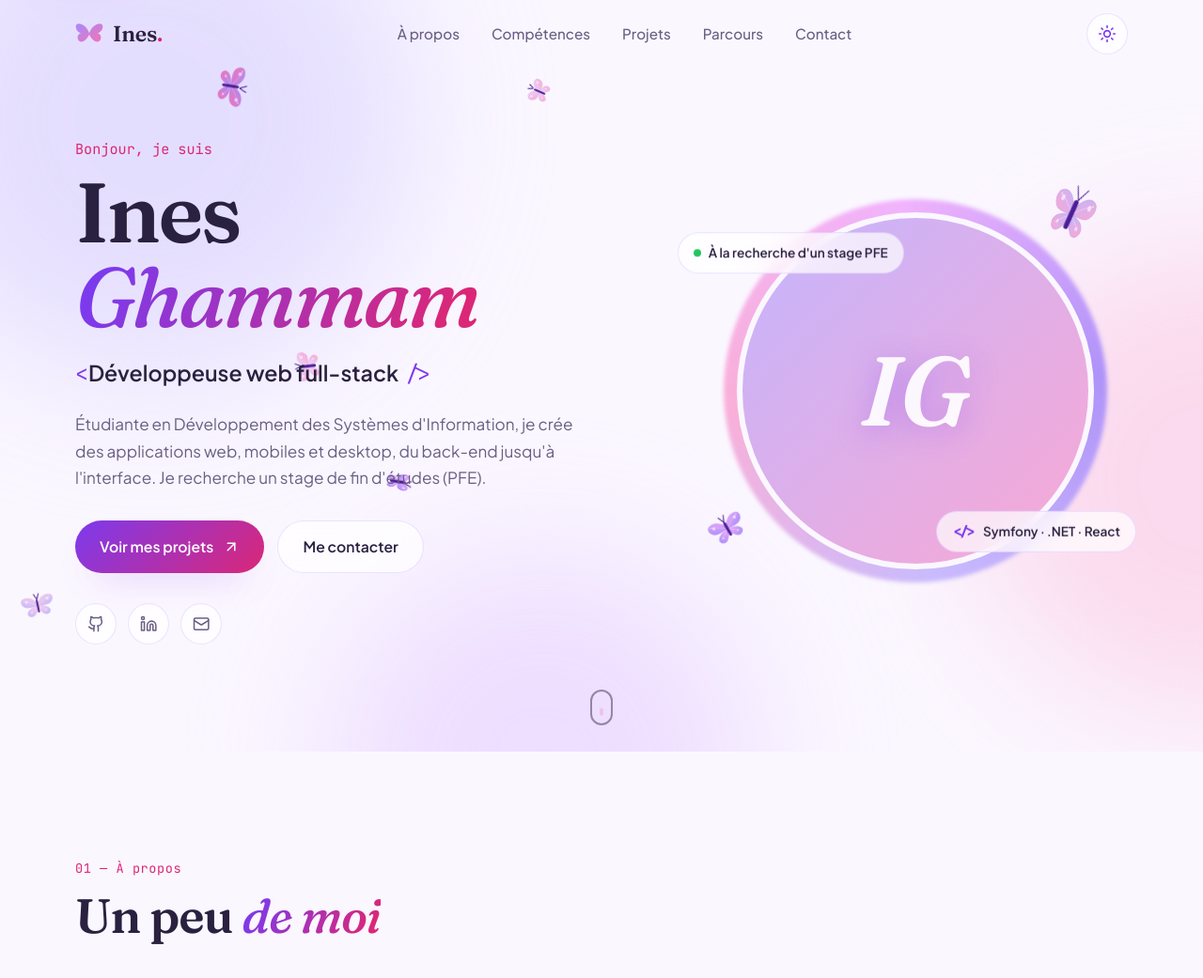
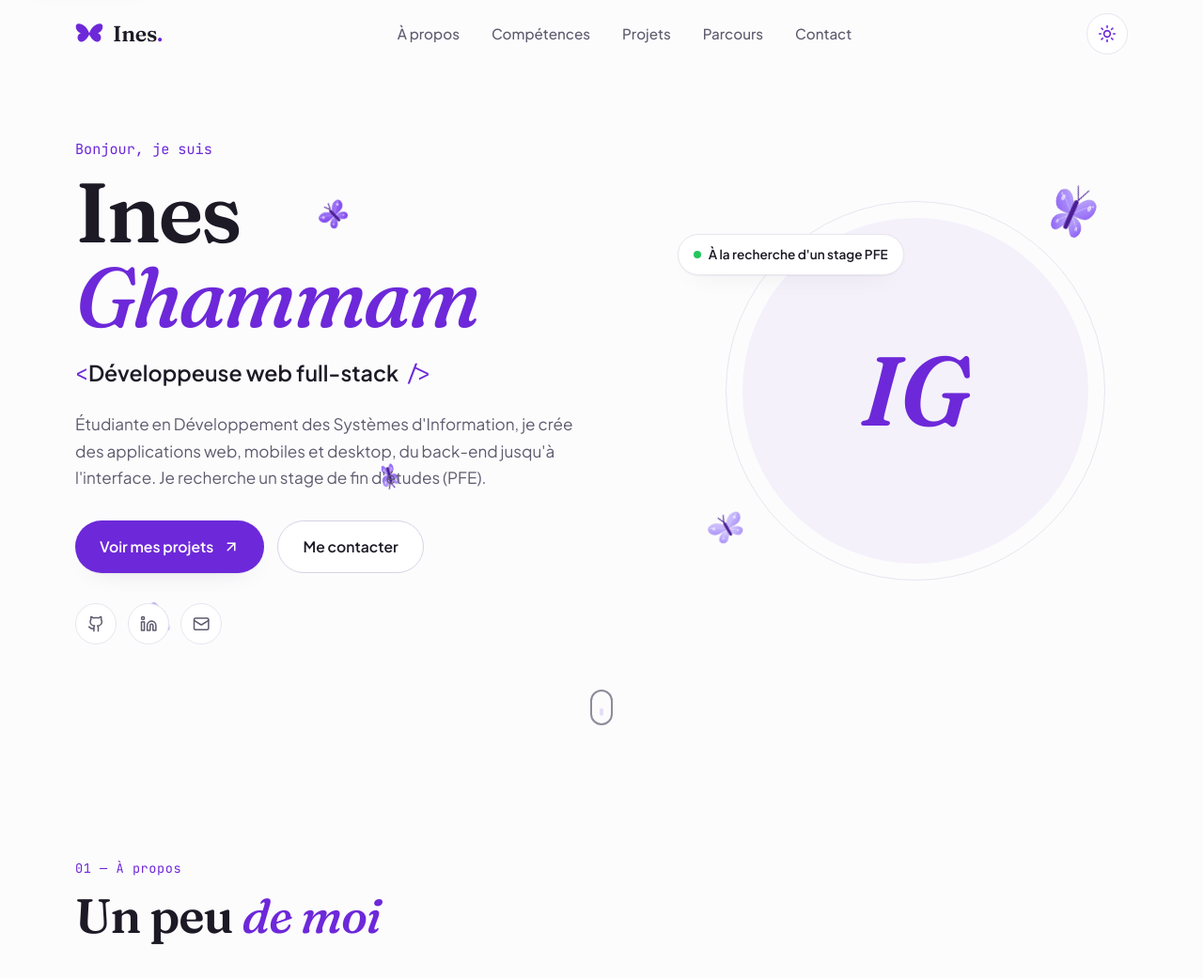
Before and after one commit to inesgha/inesgha.github.io, a plain HTML site: page index.html in a window 1280 px wide. Shown: the top 1041 px of the page at 94% size. Drawn offline with Linux system fonts and the light colour scheme; animation ran at ten frames a second.

Commit message:
style: sober design with a single accent color

```diff
--- a/css/style.css
+++ b/css/style.css
@@ -1,40 +1,36 @@
 /* =========================================================
    PORTFOLIO — Ines Ghammam
-   Thème : violet & rose pastel · mode clair / sombre
+   Style sobre : fond neutre, un seul accent violet · mode clair / sombre
    ========================================================= */
 
 /* ---------- 1. Couleurs & variables ---------- */
+/* Pour changer la couleur du site, modifie --primary (et --btn-bg / --btn-hover). */
 :root {
-  --bg: #fbf7ff;
-  --bg-alt: #f5edff;
-  --surface: rgba(255, 255, 255, 0.7);
+  --bg: #fcfcfd;
+  --bg-alt: #f6f5f9;
+  --surface: #ffffff;
   --surface-strong: #ffffff;
-  --border: rgba(139, 92, 246, 0.16);
-  --text: #2a2140;
-  --text-muted: #6a5f84;
-  --primary: #7c3aed;
-  --accent: #db2777;
-  --lilac: #c4b5fd;
-  --pink: #f9a8d4;
+  --border: #e7e5ee;
+  --border-strong: #d6d2e3;
+  --text: #1d1a26;
+  --text-muted: #5f5b6e;
+  --primary: #6d28d9;
+  --accent: #6d28d9;
+  --tint: #f4f1fb;
+  --dots: rgba(109, 40, 217, 0.12);
+  --selection: #ddd6fe;
+  --danger: #dc2626;
 
-  --grad-soft: linear-gradient(135deg, #c4b5fd 0%, #f9a8d4 100%);
-  --grad-text: linear-gradient(120deg, #7c3aed 10%, #db2777 90%);
-  --btn-bg: linear-gradient(135deg, #7c3aed 0%, #db2777 100%);
+  --btn-bg: #6d28d9;
+  --btn-hover: #5b21b6;
   --btn-text: #ffffff;
 
-  --tag-bg: rgba(167, 139, 250, 0.14);
+  --tag-bg: #f4f1fb;
   --tag-text: #5b21b6;
-  --shadow: 0 18px 40px -22px rgba(124, 58, 237, 0.45);
-  --shadow-hover: 0 26px 50px -20px rgba(219, 39, 119, 0.4);
-  --glow: 0 0 0 transparent;
+  --shadow: 0 1px 2px rgba(20, 16, 40, 0.05), 0 10px 30px -18px rgba(20, 16, 40, 0.18);
+  --shadow-hover: 0 1px 2px rgba(20, 16, 40, 0.06), 0 18px 40px -20px rgba(20, 16, 40, 0.26);
 
   --bf-body: #4c1d95;
-  --bf-glow: none;
-
-  --blob-1: #ddd6fe;
-  --blob-2: #fbcfe8;
-  --blob-3: #e9d5ff;
-  --blob-opacity: 0.75;
 
   --radius: 22px;
   --radius-sm: 12px;
@@ -49,35 +45,33 @@
   color-scheme: light;
 }
 
-/* Mode sombre : violet nuit + reflets lumineux */
+/* Mode sombre : gris très foncé + violet clair */
 [data-theme="dark"] {
-  --bg: #100b1c;
-  --bg-alt: #160f27;
-  --surface: rgba(34, 25, 58, 0.62);
-  --surface-strong: #1e1633;
-  --border: rgba(196, 181, 253, 0.14);
-  --text: #f4eeff;
-  --text-muted: #b6aad2;
-  --primary: #c4b5fd;
-  --accent: #f9a8d4;
+  --bg: #0f0e13;
+  --bg-alt: #15141b;
+  --surface: #17161e;
+  --surface-strong: #1b1a23;
+  --border: #2a2834;
+  --border-strong: #3a3746;
+  --text: #f1f0f5;
+  --text-muted: #a8a5b5;
+  --primary: #b9a6fb;
+  --accent: #b9a6fb;
+  --tint: #221f2d;
+  --dots: rgba(185, 166, 251, 0.1);
+  --selection: #4c3d7a;
+  --danger: #f87171;
 
-  --grad-text: linear-gradient(120deg, #c4b5fd 10%, #f9a8d4 90%);
-  --btn-bg: linear-gradient(135deg, #c4b5fd 0%, #f9a8d4 100%);
-  --btn-text: #1d1035;
+  --btn-bg: #b9a6fb;
+  --btn-hover: #cdbffd;
+  --btn-text: #15121f;
 
-  --tag-bg: rgba(196, 181, 253, 0.12);
-  --tag-text: #ddd6fe;
-  --shadow: 0 18px 40px -22px rgba(0, 0, 0, 0.8);
-  --shadow-hover: 0 24px 60px -20px rgba(196, 181, 253, 0.3);
-  --glow: 0 0 28px rgba(196, 181, 253, 0.35);
+  --tag-bg: #221f2d;
+  --tag-text: #d9d0fd;
+  --shadow: 0 1px 2px rgba(0, 0, 0, 0.4), 0 10px 30px -18px rgba(0, 0, 0, 0.6);
+  --shadow-hover: 0 14px 34px -18px rgba(0, 0, 0, 0.8);
 
-  --bf-body: #f5f0ff;
-  --bf-glow: drop-shadow(0 0 6px rgba(249, 168, 212, 0.75)) drop-shadow(0 0 14px rgba(196, 181, 253, 0.45));
-
-  --blob-1: #5b21b6;
-  --blob-2: #9d174d;
-  --blob-3: #4c1d95;
-  --blob-opacity: 0.35;
+  --bf-body: #f1f0f5;
   color-scheme: dark;
 }
 
@@ -123,45 +117,15 @@ strong { font-weight: 600; color: var(--text); }
 }
 .skip-link:focus { top: 12px; }
 
-::selection { background: var(--pink); color: #2a2140; }
+::selection { background: var(--selection); color: var(--text); }
 
-/* ---------- 3. Décor de fond ---------- */
-.bg-decor { position: fixed; inset: 0; z-index: -1; overflow: hidden; pointer-events: none; }
-
-.blob {
-  position: absolute; border-radius: 50%;
-  filter: blur(70px); opacity: var(--blob-opacity);
-  transition: background 0.8s var(--ease), opacity 0.8s var(--ease);
-  animation: drift 22s ease-in-out infinite alternate;
-}
-.blob--1 { width: 520px; height: 520px; background: var(--blob-1); top: -160px; left: -140px; }
-.blob--2 { width: 460px; height: 460px; background: var(--blob-2); top: 30%; right: -180px; animation-duration: 26s; animation-delay: -6s; }
-.blob--3 { width: 420px; height: 420px; background: var(--blob-3); bottom: -180px; left: 25%; animation-duration: 30s; animation-delay: -12s; }
-
-@keyframes drift {
-  0%   { transform: translate(0, 0) scale(1); }
-  50%  { transform: translate(60px, 40px) scale(1.08); }
-  100% { transform: translate(-40px, 80px) scale(0.95); }
-}
-
-/* Étoiles : visibles seulement en mode sombre */
-.stars { position: absolute; inset: 0; opacity: 0; transition: opacity 0.8s var(--ease); }
-[data-theme="dark"] .stars { opacity: 1; }
-.star {
-  position: absolute; width: 2px; height: 2px; border-radius: 50%;
-  background: #fff; box-shadow: 0 0 6px 1px rgba(233, 213, 255, 0.8);
-  animation: twinkle 3s ease-in-out infinite;
-}
-@keyframes twinkle { 0%, 100% { opacity: 0.15; transform: scale(0.8); } 50% { opacity: 1; transform: scale(1.2); } }
-
-/* ---------- 4. Papillons ---------- */
-.butterfly-layer { position: fixed; inset: 0; z-index: 0; pointer-events: none; overflow: hidden; }
+/* ---------- 3. Papillons (seulement en haut de la page) ---------- */
+.butterfly-layer { position: absolute; top: 0; left: 0; width: 100%; height: 100vh; height: 100svh; z-index: 0; pointer-events: none; overflow: hidden; }
 
 .bf {
   position: absolute; top: 0; left: 0;
   width: var(--size, 36px);
   height: calc(var(--size, 36px) * 0.64);
-  filter: var(--bf-glow);
   will-change: transform;
 }
 .bf__inner { position: relative; width: 100%; height: 100%; perspective: 260px; }
@@ -212,7 +176,7 @@ strong { font-weight: 600; color: var(--text); }
   display: inline-flex; align-items: center; gap: 10px;
   font-family: var(--font-display); font-weight: 600; font-size: 1.45rem; letter-spacing: -0.01em;
 }
-.nav__logo-icon { width: 30px; height: 24px; transition: transform 0.5s var(--ease); }
+.nav__logo-icon { width: 30px; height: 24px; color: var(--primary); transition: transform 0.5s var(--ease); }
 .nav__logo:hover .nav__logo-icon { transform: rotate(-12deg) scale(1.12); }
 .nav__dot { color: var(--accent); }
 
@@ -241,7 +205,7 @@ strong { font-weight: 600; color: var(--text); }
   color: var(--primary);
   transition: transform 0.3s var(--ease), box-shadow 0.3s, background-color 0.3s;
 }
-.theme-toggle:hover { transform: rotate(-12deg) scale(1.06); box-shadow: var(--shadow), var(--glow); }
+.theme-toggle:hover { transform: rotate(-12deg) scale(1.06); box-shadow: var(--shadow); }
 .theme-toggle .icon { position: absolute; width: 20px; height: 20px; transition: transform 0.6s var(--ease), opacity 0.4s; }
 .theme-toggle__moon { transform: translateY(30px) rotate(-90deg); opacity: 0; }
 [data-theme="dark"] .theme-toggle__sun { transform: translateY(-30px) rotate(90deg); opacity: 0; }
@@ -265,18 +229,17 @@ strong { font-weight: 600; color: var(--text); }
   transition: transform 0.3s var(--ease), box-shadow 0.3s var(--ease), background-color 0.3s;
 }
 .btn--primary { background: var(--btn-bg); color: var(--btn-text); box-shadow: var(--shadow); }
-.btn--primary:hover { transform: translateY(-3px); box-shadow: var(--shadow-hover), var(--glow); }
+.btn--primary:hover { transform: translateY(-2px); background: var(--btn-hover); box-shadow: var(--shadow-hover); }
 .btn--primary .icon { transition: transform 0.3s var(--ease); }
 .btn--primary:hover .icon { transform: translate(2px, -2px); }
-.btn--ghost { border: 1.5px solid var(--border); background: var(--surface); color: var(--text); backdrop-filter: blur(8px); }
-.btn--ghost:hover { transform: translateY(-3px); border-color: var(--primary); }
+.btn--ghost { border: 1.5px solid var(--border-strong); background: var(--surface); color: var(--text); }
+.btn--ghost:hover { transform: translateY(-2px); border-color: var(--primary); color: var(--primary); }
 .btn--full { width: 100%; }
 
 .card {
   background: var(--surface);
   border: 1px solid var(--border);
   border-radius: var(--radius);
-  backdrop-filter: blur(16px); -webkit-backdrop-filter: blur(16px);
   box-shadow: var(--shadow);
   transition: transform 0.4s var(--ease), box-shadow 0.4s var(--ease), border-color 0.4s, background-color 0.5s;
 }
@@ -303,8 +266,7 @@ strong { font-weight: 600; color: var(--text); }
 }
 .section__title em, .hero__name em {
   font-style: italic; font-weight: 500;
-  background: var(--grad-text); -webkit-background-clip: text; background-clip: text;
-  color: transparent;
+  color: var(--primary);
 }
 
 /* ---------- 8. Accueil (hero) ---------- */
@@ -343,23 +305,16 @@ strong { font-weight: 600; color: var(--text); }
   backdrop-filter: blur(8px);
   transition: transform 0.3s var(--ease), color 0.3s, border-color 0.3s, box-shadow 0.3s;
 }
-.socials a:hover { transform: translateY(-4px); color: var(--accent); border-color: var(--accent); box-shadow: var(--glow); }
+.socials a:hover { transform: translateY(-3px); color: var(--primary); border-color: var(--primary); }
 
 .hero__visual { position: relative; display: grid; place-items: center; }
 .hero__photo { position: relative; width: min(100%, 380px); aspect-ratio: 1; }
 
-.hero__ring {
-  position: absolute; inset: -14px; border-radius: 50%;
-  background: conic-gradient(from 0deg, #c4b5fd, #f9a8d4, #f0abfc, #a78bfa, #c4b5fd);
-  filter: blur(2px); opacity: 0.9;
-  animation: spin 14s linear infinite;
-}
-[data-theme="dark"] .hero__ring { filter: blur(6px); opacity: 0.75; }
-@keyframes spin { to { transform: rotate(360deg); } }
+.hero__ring { position: absolute; inset: -12px; border-radius: 50%; border: 1.5px solid var(--border); }
 
 .hero__frame {
   position: absolute; inset: 0; border-radius: 50%; overflow: hidden;
-  background: var(--grad-soft);
+  background: var(--tint);
   border: 6px solid var(--bg);
   display: grid; place-items: center;
   transition: border-color 0.5s;
@@ -367,8 +322,7 @@ strong { font-weight: 600; color: var(--text); }
 .hero__frame img { position: absolute; inset: 0; width: 100%; height: 100%; object-fit: cover; }
 .hero__initials {
   font-family: var(--font-display); font-style: italic; font-weight: 600;
-  font-size: clamp(4rem, 10vw, 6.5rem); color: rgba(255, 255, 255, 0.92);
-  text-shadow: 0 6px 30px rgba(124, 58, 237, 0.35);
+  font-size: clamp(4rem, 10vw, 6.5rem); color: var(--primary);
 }
 
 .chip-float {
@@ -376,15 +330,11 @@ strong { font-weight: 600; color: var(--text); }
   display: inline-flex; align-items: center; gap: 8px;
   padding: 10px 16px; border-radius: 999px;
   background: var(--surface); border: 1px solid var(--border);
-  backdrop-filter: blur(14px); -webkit-backdrop-filter: blur(14px);
   box-shadow: var(--shadow);
   font-size: 0.85rem; font-weight: 600; white-space: nowrap;
-  animation: float 6s ease-in-out infinite;
 }
 .chip-float .mono { color: var(--primary); }
 .chip-float--1 { top: 6%; left: -6%; }
-.chip-float--2 { bottom: 2%; right: -2%; animation-delay: -3s; }
-@keyframes float { 0%, 100% { transform: translateY(0); } 50% { transform: translateY(-12px); } }
 
 .pulse { position: relative; width: 8px; height: 8px; border-radius: 50%; background: #22c55e; }
 .pulse::after {
@@ -417,7 +367,7 @@ strong { font-weight: 600; color: var(--text); }
 .stat:hover { transform: translateY(-6px); box-shadow: var(--shadow-hover); }
 .stat__num, .stat__plus {
   font-family: var(--font-display); font-weight: 600; font-size: 2.8rem; line-height: 1;
-  background: var(--grad-text); -webkit-background-clip: text; background-clip: text; color: transparent;
+  color: var(--primary);
 }
 .stat__label { display: block; margin-top: 10px; color: var(--text-muted); font-size: 0.92rem; }
 
@@ -427,8 +377,7 @@ strong { font-weight: 600; color: var(--text); }
 .skill-card:hover { transform: translateY(-6px); box-shadow: var(--shadow-hover); border-color: color-mix(in srgb, var(--primary) 40%, transparent); }
 .skill-card__icon {
   display: grid; place-items: center; width: 52px; height: 52px; margin-bottom: 20px;
-  border-radius: 16px; background: var(--grad-soft); color: #4c1d95;
-  box-shadow: var(--glow);
+  border-radius: 16px; background: var(--tint); color: var(--primary);
 }
 .skill-card__icon .icon { width: 24px; height: 24px; }
 .skill-card h3 { font-family: var(--font-display); font-weight: 600; font-size: 1.35rem; margin-bottom: 16px; }
@@ -451,28 +400,27 @@ strong { font-weight: 600; color: var(--text); }
 
 .project__thumb {
   position: relative; aspect-ratio: 16 / 10; overflow: hidden;
-  background: var(--thumb, var(--grad-soft));
+  background: var(--tint);
   display: grid; place-items: center;
 }
 .project__thumb::before {
   content: ""; position: absolute; inset: 0;
-  background-image: radial-gradient(rgba(255, 255, 255, 0.45) 1.2px, transparent 1.2px);
-  background-size: 16px 16px; opacity: 0.6;
+  background-image: radial-gradient(var(--dots) 1.2px, transparent 1.2px);
+  background-size: 16px 16px;
 }
 .project__thumb img { position: absolute; inset: 0; width: 100%; height: 100%; object-fit: cover; }
 .project__glyph {
   position: relative; font-family: var(--font-display); font-style: italic; font-weight: 600;
-  font-size: 3.6rem; color: rgba(255, 255, 255, 0.95);
-  text-shadow: 0 8px 26px rgba(91, 33, 182, 0.35);
+  font-size: 3.6rem; color: var(--primary);
   transition: transform 0.6s var(--ease);
 }
 .project:hover .project__glyph { transform: scale(1.15) rotate(-6deg); }
-.project__glyph .icon { width: 64px; height: 64px; stroke-width: 1.5; filter: drop-shadow(0 8px 20px rgba(91, 33, 182, 0.35)); }
+.project__glyph .icon { width: 60px; height: 60px; stroke-width: 1.5; }
 
 .project__badge {
   position: absolute; top: 14px; left: 14px; z-index: 1;
   padding: 5px 12px; border-radius: 999px;
-  background: rgba(255, 255, 255, 0.85); color: #5b21b6;
+  background: var(--surface-strong); color: var(--primary); border: 1px solid var(--border);
   font-size: 0.75rem; font-weight: 700; letter-spacing: 0.02em;
 }
 
@@ -486,7 +434,7 @@ strong { font-weight: 600; color: var(--text); }
 .project--more p { color: var(--text-muted); font-size: 0.95rem; }
 .project--more__icon {
   display: grid; place-items: center; width: 56px; height: 56px; border-radius: 18px;
-  background: var(--grad-soft); color: #4c1d95; box-shadow: var(--glow);
+  background: var(--tint); color: var(--primary);
 }
 .project--more__icon .icon { width: 26px; height: 26px; }
 .project--more__link {
@@ -525,18 +473,16 @@ strong { font-weight: 600; color: var(--text); }
 .timeline::before {
   content: ""; position: absolute; top: 0; bottom: 0; left: 50%; width: 2px;
   transform: translateX(-50%);
-  background: linear-gradient(to bottom, transparent, var(--lilac) 8%, var(--pink) 92%, transparent);
+  background: var(--border);
 }
 .timeline__item { position: relative; width: 50%; padding: 0 48px 40px 0; }
 .timeline__item:nth-child(even) { margin-left: 50%; padding: 0 0 40px 48px; }
 .timeline__dot {
   position: absolute; top: 18px; right: -22px; z-index: 2;
   display: grid; place-items: center; width: 44px; height: 44px; border-radius: 50%;
-  background: var(--surface-strong); border: 2px solid var(--lilac); color: var(--primary);
-  box-shadow: var(--glow);
+  background: var(--surface-strong); border: 1.5px solid var(--border-strong); color: var(--primary);
 }
 .timeline__item:nth-child(even) .timeline__dot { right: auto; left: -22px; }
-.timeline__item.is-work .timeline__dot { border-color: var(--pink); color: var(--accent); }
 .timeline__dot .icon { width: 20px; height: 20px; }
 
 .timeline__card { padding: 24px 26px; }
@@ -554,7 +500,7 @@ strong { font-weight: 600; color: var(--text); }
 .contact__item:hover { transform: translateX(6px); border-color: var(--primary); }
 .contact__icon {
   display: grid; place-items: center; width: 46px; height: 46px; flex-shrink: 0; border-radius: 14px;
-  background: var(--grad-soft); color: #4c1d95;
+  background: var(--tint); color: var(--primary);
 }
 
 .contact__form { padding: 32px; }
@@ -571,8 +517,8 @@ strong { font-weight: 600; color: var(--text); }
   outline: none; border-color: var(--primary);
   box-shadow: 0 0 0 4px color-mix(in srgb, var(--primary) 18%, transparent);
 }
-.field .is-invalid { border-color: var(--accent); }
-.form-error { min-height: 1.4em; margin-bottom: 8px; color: var(--accent); font-size: 0.88rem; font-weight: 500; }
+.field .is-invalid { border-color: var(--danger); }
+.form-error { min-height: 1.4em; margin-bottom: 8px; color: var(--danger); font-size: 0.88rem; font-weight: 500; }
 
 /* ---------- 14. Pied de page ---------- */
 .footer { position: relative; z-index: 1; padding: 32px 0 40px; border-top: 1px solid var(--border); }
@@ -651,7 +597,6 @@ strong { font-weight: 600; color: var(--text); }
   .hero__role .mono { display: none; }
   .chip-float { font-size: 0.75rem; padding: 8px 12px; }
   .chip-float--1 { left: -4%; top: 0; }
-  .chip-float--2 { right: -4%; }
   .contact__form { padding: 24px 20px; }
   .footer__inner { flex-direction: column-reverse; text-align: center; }
 }
--- a/index.html
+++ b/index.html
@@ -6,7 +6,7 @@
   <title>Ines Ghammam — Développeuse Systèmes d'Information</title>
   <meta name="description" content="Portfolio d'Ines Ghammam, étudiante en 3e année de Licence DSI à l'ISET de Mahdia (Symfony, .NET, React), à la recherche d'un stage PFE.">
   <meta name="author" content="Ines Ghammam">
-  <meta name="theme-color" content="#8b5cf6">
+  <meta name="theme-color" content="#fcfcfd">
   <link rel="canonical" href="https://inesgha.github.io/">
 
   <!-- Icônes -->
@@ -95,14 +95,6 @@
 
   <a class="skip-link" href="#main">Aller au contenu</a>
 
-  <!-- Décor de fond : taches de couleur floues + étoiles (mode sombre) -->
-  <div class="bg-decor" aria-hidden="true">
-    <span class="blob blob--1"></span>
-    <span class="blob blob--2"></span>
-    <span class="blob blob--3"></span>
-    <div class="stars" id="stars"></div>
-  </div>
-
   <!-- Les papillons volants sont ajoutés ici par js/butterflies.js -->
   <div class="butterfly-layer" id="butterfly-layer" aria-hidden="true"></div>
 
@@ -111,12 +103,7 @@
     <div class="container nav__inner">
       <a href="#accueil" class="nav__logo" aria-label="Retour en haut">
         <svg class="nav__logo-icon" viewBox="0 0 40 32" aria-hidden="true">
-          <defs>
-            <linearGradient id="logo-grad" x1="0" y1="0" x2="1" y2="1">
-              <stop offset="0" stop-color="#a78bfa"/><stop offset="1" stop-color="#f472b6"/>
-            </linearGradient>
-          </defs>
-          <path fill="url(#logo-grad)" d="M20 15C17 6 9 0 3 2-1 4 1 13 8 15c-6 2-6 10-1 12 5 2 10-4 13-10 3 6 8 12 13 10 5-2 5-10-1-12 7-2 9-11 5-13-6-2-14 4-17 13Z"/>
+          <path fill="currentColor" d="M20 15C17 6 9 0 3 2-1 4 1 13 8 15c-6 2-6 10-1 12 5 2 10-4 13-10 3 6 8 12 13 10 5-2 5-10-1-12 7-2 9-11 5-13-6-2-14 4-17 13Z"/>
         </svg>
         <span>Ines<span class="nav__dot">.</span></span>
       </a>
@@ -182,7 +169,6 @@
             <div class="perched perched--2" data-butterfly data-size="40" data-flap="1.2s" data-palette="1"></div>
           </div>
           <div class="chip-float chip-float--1"><span class="pulse" aria-hidden="true"></span>À la recherche d'un stage PFE</div>
-          <div class="chip-float chip-float--2"><span class="mono">&lt;/&gt;</span> Symfony · .NET · React</div>
         </div>
       </div>
 
@@ -316,7 +302,7 @@
 
         <div class="projects">
           <!-- Pour ajouter un projet : copie un bloc <article class="project ..."> et change le texte. -->
-          <article class="project card reveal" style="--thumb: linear-gradient(135deg,#a78bfa,#f472b6)">
+          <article class="project card reveal">
             <div class="project__thumb">
               <span class="project__badge">Projet de stage</span>
               <span class="project__glyph"><svg class="icon"><use href="#i-network"/></svg></span>
@@ -331,7 +317,7 @@
             </div>
           </article>
 
-          <article class="project card reveal" style="--d:1; --thumb: linear-gradient(135deg,#fbcfe8,#c4b5fd)">
+          <article class="project card reveal" style="--d:1">
             <div class="project__thumb">
               <span class="project__glyph"><svg class="icon"><use href="#i-butterfly"/></svg></span>
             </div>
@@ -345,7 +331,7 @@
             </div>
           </article>
 
-          <article class="project card reveal" style="--d:2; --thumb: linear-gradient(135deg,#f9a8d4,#e9d5ff)">
+          <article class="project card reveal" style="--d:2">
             <div class="project__thumb">
               <span class="project__glyph"><svg class="icon"><use href="#i-mail"/></svg></span>
             </div>
@@ -476,7 +462,7 @@
   <!-- ================= PIED DE PAGE ================= -->
   <footer class="footer">
     <div class="container footer__inner">
-      <p>© <span id="year">2026</span> Ines Ghammam — fait avec soin et quelques papillons.</p>
+      <p>© <span id="year">2026</span> Ines Ghammam · Conçu et développé en HTML, CSS et JavaScript.</p>
       <a href="#accueil" class="to-top" aria-label="Revenir en haut"><svg class="icon"><use href="#i-arrow-up"/></svg></a>
     </div>
   </footer>
--- a/js/butterflies.js
+++ b/js/butterflies.js
@@ -8,13 +8,11 @@
 (function () {
   'use strict';
 
-  // Couleurs des ailes (dégradé de la couleur 1 vers la couleur 2)
+  // Couleurs des ailes (dégradé de la couleur 1 vers la couleur 2) : nuances de violet
   var PALETTES = [
-    ['#c4b5fd', '#f9a8d4'], // lilas → rose
-    ['#f0abfc', '#a78bfa'], // orchidée → violet
-    ['#fbcfe8', '#c4b5fd'], // rose pâle → lavande
-    ['#a78bfa', '#f472b6'], // violet → rose vif
-    ['#e9d5ff', '#f9a8d4']  // lavande → rose
+    ['#c4b5fd', '#8b5cf6'],
+    ['#ddd6fe', '#a78bfa'],
+    ['#a78bfa', '#7c3aed']
   ];
 
   var reduceMotion = window.matchMedia('(prefers-reduced-motion: reduce)').matches;
@@ -81,7 +79,7 @@
   var H = window.innerHeight;
   var mouse = { x: -9999, y: -9999 };
   var flyers = [];
-  var MAX = 14;
+  var MAX = 6;
 
   function angleDiff(a, b) {
     var d = a - b;
@@ -141,7 +139,7 @@
       'translate3d(' + (this.x - this.size / 2).toFixed(1) + 'px,' + (this.y - this.size / 3 + bob).toFixed(1) + 'px,0) rotate(' + deg.toFixed(1) + 'deg)';
   };
 
-  var count = W < 600 ? 3 : W < 1100 ? 5 : 7;
+  var count = W < 600 ? 1 : W < 1100 ? 2 : 3;
   for (var i = 0; i < count; i++) flyers.push(new Flyer());
 
   var last = performance.now();
@@ -154,18 +152,19 @@
   requestAnimationFrame(loop);
 
   window.addEventListener('resize', function () { W = window.innerWidth; H = window.innerHeight; });
-  window.addEventListener('pointermove', function (e) { mouse.x = e.clientX; mouse.y = e.clientY; }, { passive: true });
+  window.addEventListener('pointermove', function (e) { mouse.x = e.pageX; mouse.y = e.pageY; }, { passive: true });
   document.addEventListener('mouseout', function (e) { if (!e.relatedTarget) mouse.x = mouse.y = -9999; });
 
   // Clic sur une zone vide → un nouveau papillon s'envole
   document.addEventListener('click', function (e) {
     if (e.target.closest('a, button, input, textarea, label, select, .card')) return;
+    if (e.pageY > H) return; // seulement dans le haut de la page
     var f;
     if (flyers.length >= MAX) {
       f = flyers.shift();
       f.el.remove();
     }
-    f = new Flyer(e.clientX, e.clientY);
+    f = new Flyer(e.pageX, e.pageY);
     f.opacity = 0.3;
     f.speed = 4;
     f.angle = -Math.PI / 2 + rand(-0.8, 0.8); // s'envole vers le haut
--- a/js/main.js
+++ b/js/main.js
@@ -14,7 +14,7 @@
     var dark = root.getAttribute('data-theme') === 'dark';
     themeBtn.setAttribute('aria-label', dark ? 'Activer le mode clair' : 'Activer le mode sombre');
     var meta = document.querySelector('meta[name="theme-color"]');
-    if (meta) meta.setAttribute('content', dark ? '#100b1c' : '#8b5cf6');
+    if (meta) meta.setAttribute('content', dark ? '#0f0e13' : '#fcfcfd');
   }
 
   themeBtn.addEventListener('click', function () {
```
Also changed, not shown: 404.html (+2 -7 lines), assets/apple-touch-icon.png, assets/favicon-32.png, assets/favicon.svg, assets/og-image.png, 2 other files.
